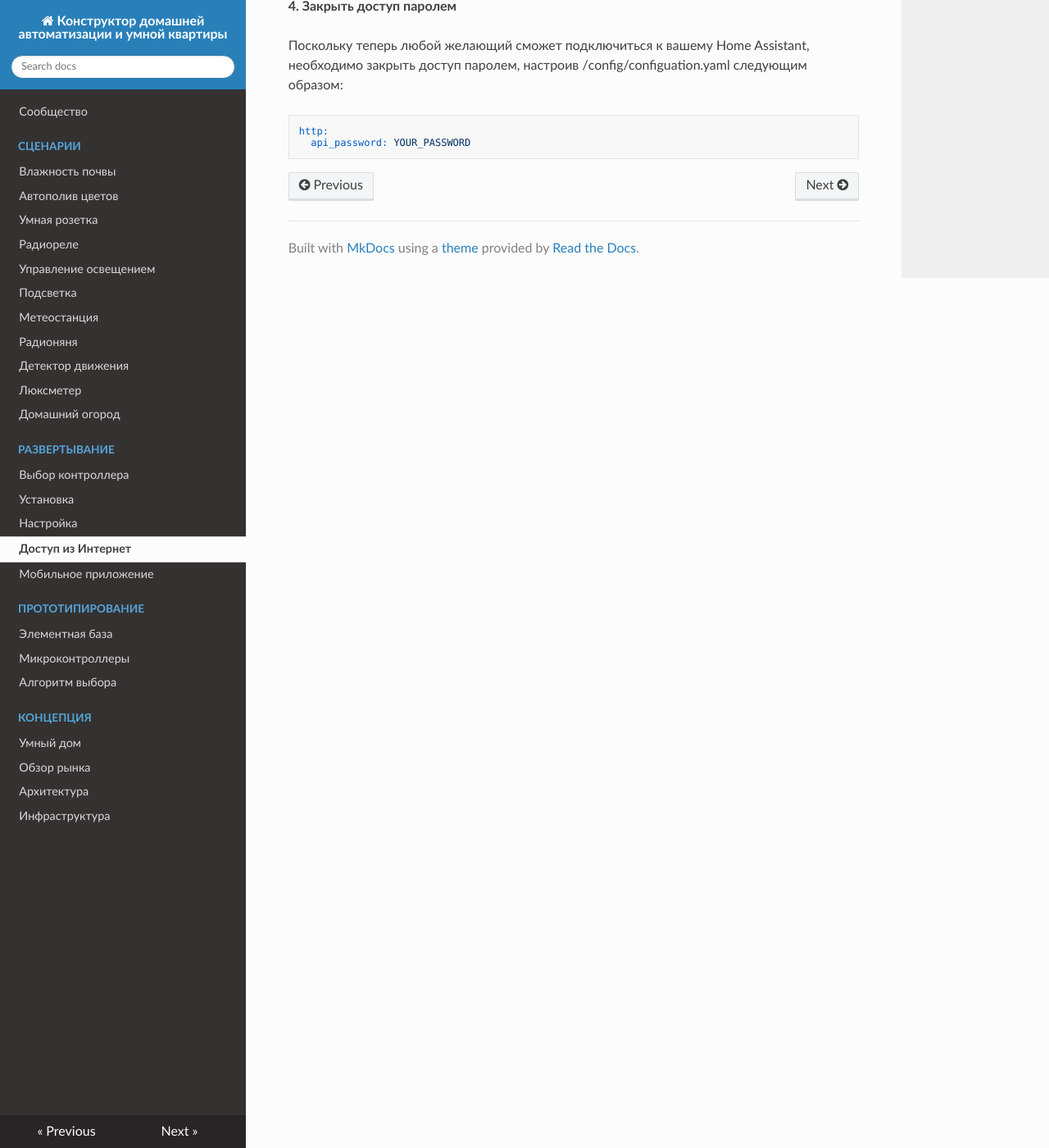
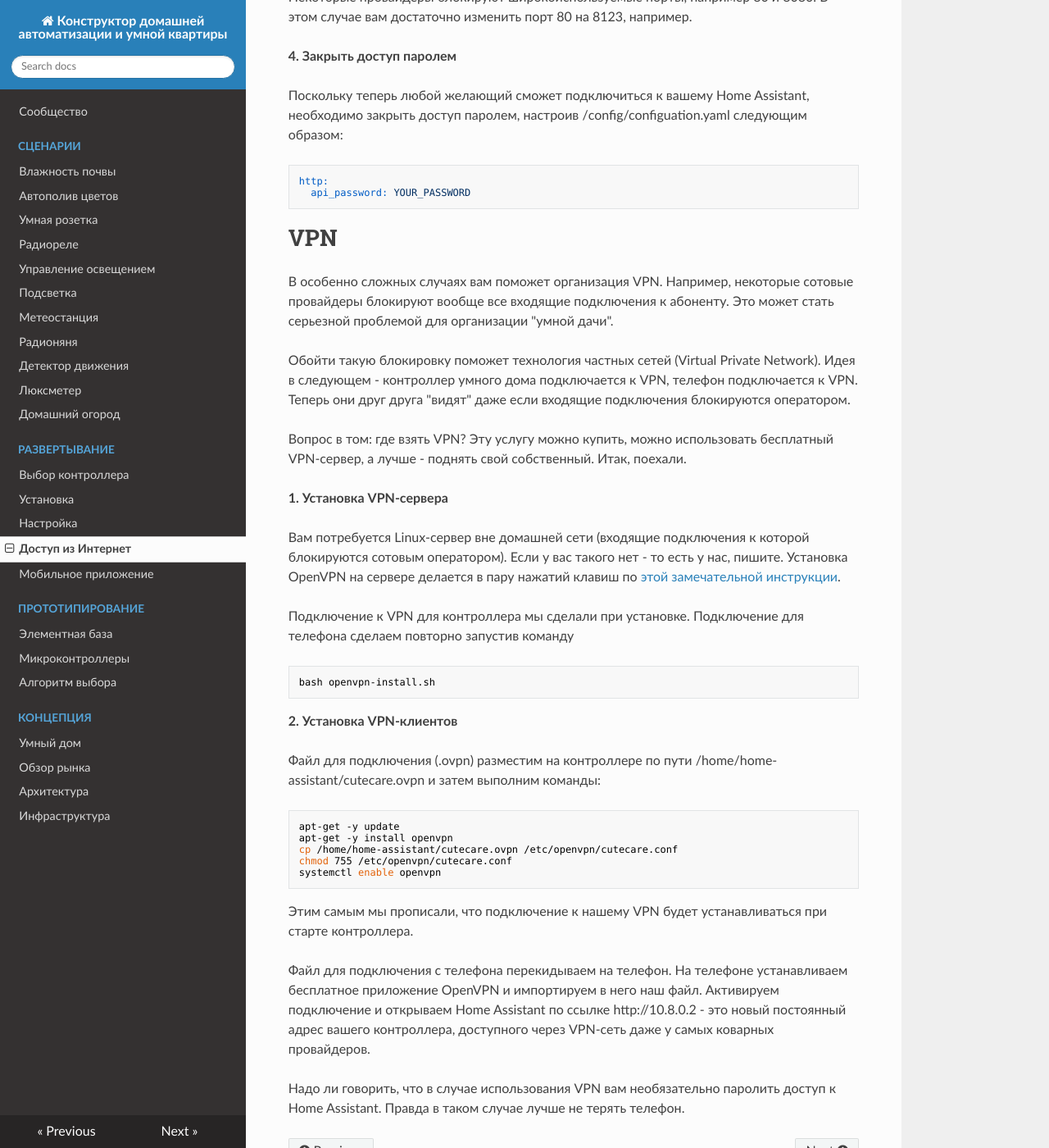
Before and after one commit to cutecare/cutecare-docs, an MkDocs documentation site: the page built from docs/Работа через Интернет.md, in a window 1280 px wide and 1400 px high, scrolled down 1453 px. Shown: the whole window at 82% size. Built offline with MkDocs 1.6.1, drawn with Linux system fonts in a browser that asks for light colours; nearby versions of some CDN libraries; old or Windows-style settings are respelled for this version of MkDocs.

Commit message:
Update Работа через Интернет.md

````diff
--- a/docs/Работа через Интернет.md
+++ b/docs/Работа через Интернет.md
@@ -48,3 +50,36 @@ service cron restart
 http:
   api_password: YOUR_PASSWORD
 ```
+
+# VPN
+
+В особенно сложных случаях вам поможет организация VPN. Например, некоторые сотовые провайдеры блокируют вообще все входящие подключения к абоненту. Это может стать серьезной проблемой для организации "умной дачи".
+
+Обойти такую блокировку поможет технология частных сетей (Virtual Private Network). Идея в следующем - контроллер умного дома подключается к VPN, телефон подключается к VPN. Теперь они друг друга "видят" даже если входящие подключения блокируются оператором.
+
+Вопрос в том: где взять VPN? Эту услугу можно купить, можно использовать бесплатный VPN-сервер, а лучше - поднять свой собственный. Итак, поехали.
+
+**1. Установка VPN-сервера**
+
+Вам потребуется Linux-сервер вне домашней сети (входящие подключения к которой блокируются сотовым оператором). Если у вас такого нет - то есть у нас, пишите. Установка OpenVPN на сервере делается в пару нажатий клавиш по [этой замечательной инструкции](https://www.ostechnix.com/easiest-way-install-configure-openvpn-server-linux/).
+
+Подключение к VPN для контроллера мы сделали при установке. Подключение для телефона сделаем повторно запустив команду
+```
+bash openvpn-install.sh
+```
+
+**2. Установка VPN-клиентов**
+
+Файл для подключения (.ovpn) разместим на контроллере по пути /home/home-assistant/cutecare.ovpn и затем выполним команды:
+```
+apt-get -y update
+apt-get -y install openvpn
+cp /home/home-assistant/cutecare.ovpn /etc/openvpn/cutecare.conf
+chmod 755 /etc/openvpn/cutecare.conf
+systemctl enable openvpn
+```
+Этим самым мы прописали, что подключение к нашему VPN будет устанавливаться при старте контроллера.
+
+Файл для подключения с телефона перекидываем на телефон. На телефоне устанавливаем бесплатное приложение OpenVPN и импортируем в него наш файл. Активируем подключение и открываем Home Assistant по ссылке http://10.8.0.2 - это новый постоянный адрес вашего контроллера, доступного через VPN-сеть даже у самых коварных провайдеров.
+
+Надо ли говорить, что в случае использования VPN вам необязательно паролить доступ к Home Assistant. Правда в таком случае лучше не терять телефон.
````
Also changed, not shown: other parts of docs/Работа через Интернет.md (+2 -0 lines).
